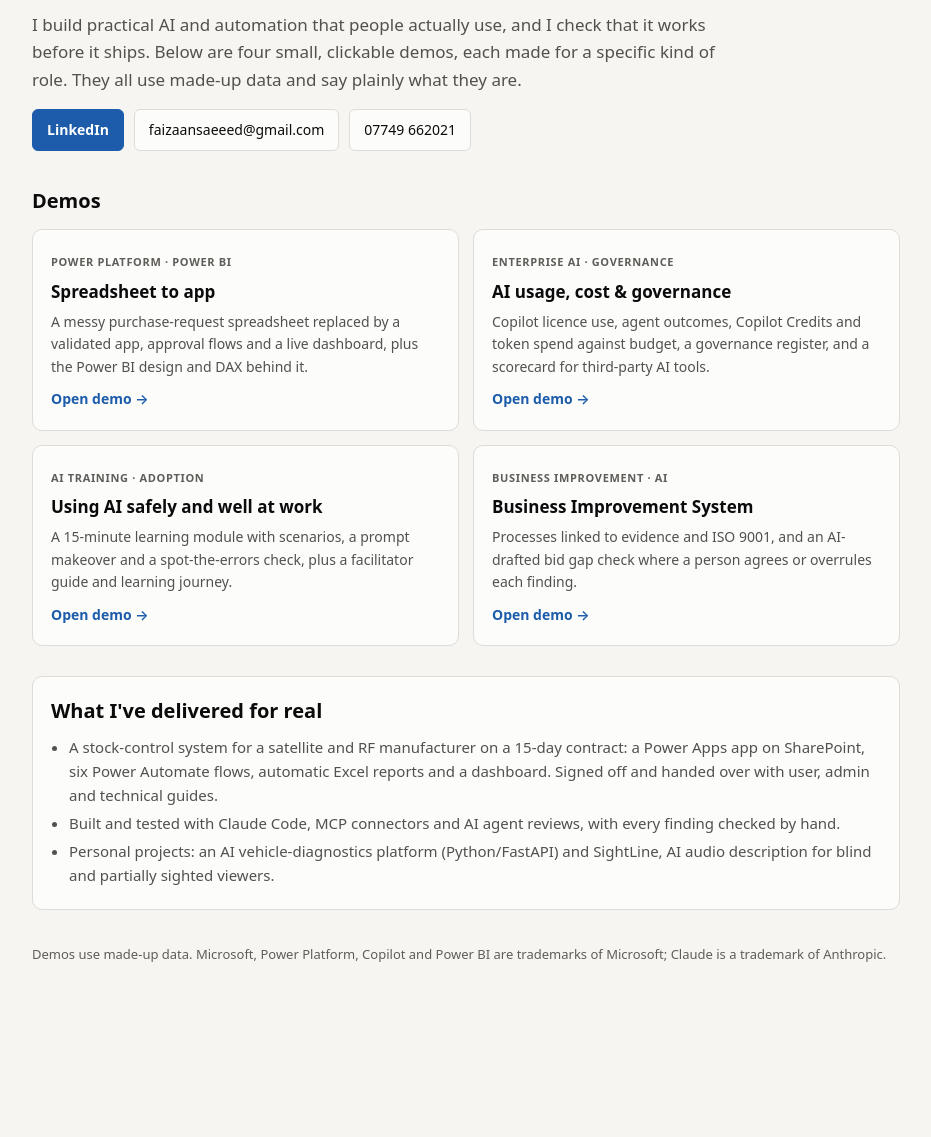
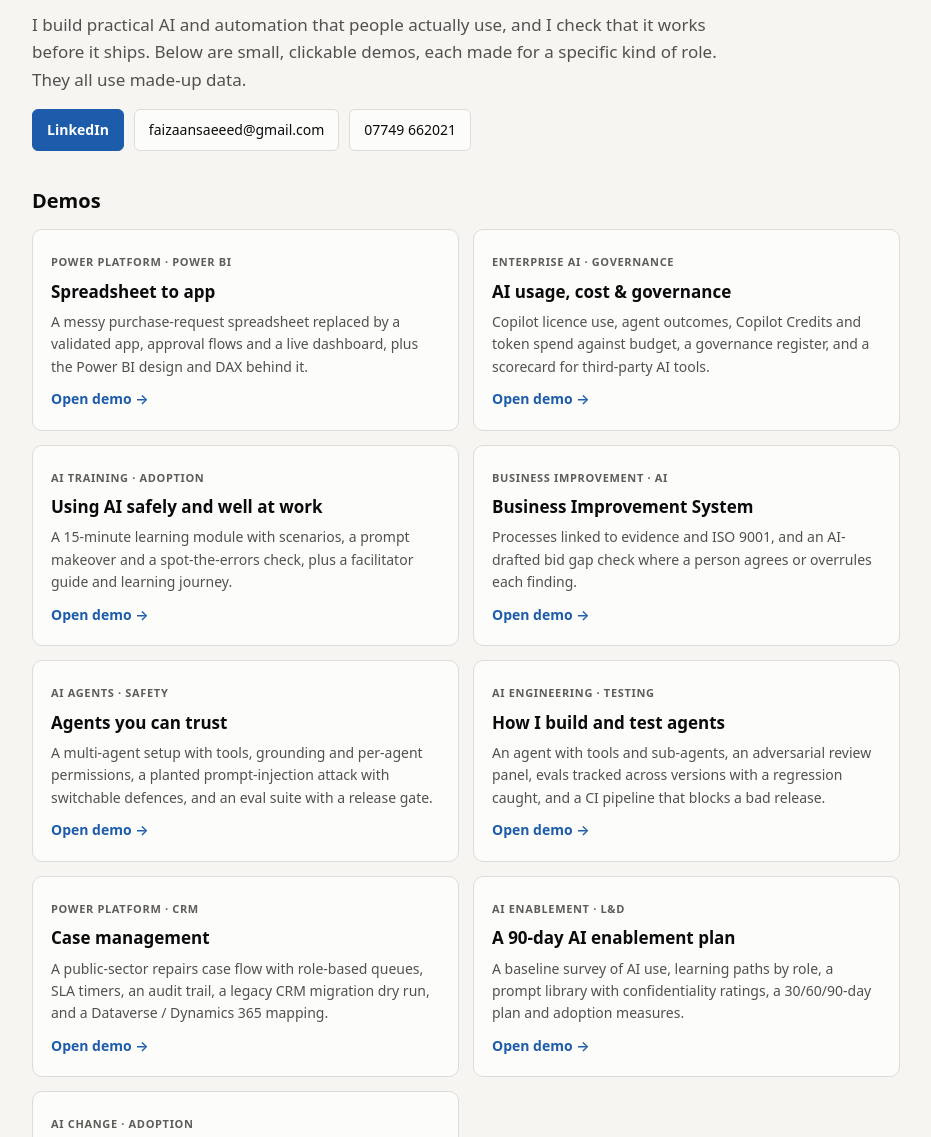
Before and after one commit to saeedfzn/saeedfzn.github.io, a plain HTML site: page index.html in a window 1280 px wide. Shown: the part 136-1273 px from the top of the page, without its empty margins (174-1105 px from the left). Before the commit the page ends 1161 px from the top, so only its background shows below. Drawn offline with Linux system fonts and the light colour scheme.

Commit message:
Add five new demos
Co-Authored-By: Claude Opus 5.5 <noreply@anthropic.com>
Claude-Session: https://claude.ai/code/session_01EcGgVpnLFKBqAo6eKzwKQC

```diff
--- a/index.html
+++ b/index.html
@@ -4,9 +4,9 @@
 <meta charset="utf-8">
 <meta name="viewport" content="width=device-width, initial-scale=1">
 <title>Faizaan Saeed</title>
-<meta name="description" content="Faizaan Saeed: AI and Power Platform developer in Swindon, UK. Four clickable demos covering apps and automation, AI governance, AI training and business improvement.">
+<meta name="description" content="Faizaan Saeed: AI and Power Platform developer in Swindon, UK. Clickable demos covering AI agents and testing, apps and automation, AI governance, AI training and adoption, and business improvement.">
 <meta property="og:title" content="Faizaan Saeed: AI & Power Platform demos">
-<meta property="og:description" content="Four clickable demos: spreadsheet to app, AI usage and governance, AI training, and a business improvement system.">
+<meta property="og:description" content="Clickable demos: AI agents and evals, agent testing pipelines, case management, spreadsheet to app, AI governance, AI training and enablement.">
 <meta property="og:type" content="website">
 <style>
 :root{color-scheme:light;--bg:#f6f5f2;--surface:#fcfcfb;--line:#dedcd6;--text:#0b0b0b;--text-2:#52514e;--muted:#5f5d58;--accent:#2a78d6;--accent-ink:#1c5cab;--accent-soft:#e3eefc}
@@ -38,7 +38,7 @@ footer{margin-top:34px;font-size:13px;color:var(--muted)}
 <div class="wrap">
   <h1>Faizaan Saeed</h1>
   <p class="role">AI &amp; Power Platform developer · Swindon, UK</p>
-  <p class="intro">I build practical AI and automation that people actually use, and I check that it works before it ships. Below are four small, clickable demos, each made for a specific kind of role. They all use made-up data and say plainly what they are.</p>
+  <p class="intro">I build practical AI and automation that people actually use, and I check that it works before it ships. Below are small, clickable demos, each made for a specific kind of role. They all use made-up data.</p>
   <div class="links"><a class="primary" href="https://www.linkedin.com/in/faizaan-saeed-ba96a426b">LinkedIn</a><a href="mailto:faizaansaeeed@gmail.com">faizaansaeeed@gmail.com</a><a href="tel:+447749662021">07749 662021</a></div>
 
   <h2>Demos</h2>
@@ -47,6 +47,11 @@ footer{margin-top:34px;font-size:13px;color:var(--muted)}
     <a class="card" href="https://saeedfzn.github.io/ai-usage-governance-demo/"><span class="tag">Enterprise AI · governance</span><h3>AI usage, cost &amp; governance</h3><p>Copilot licence use, agent outcomes, Copilot Credits and token spend against budget, a governance register, and a scorecard for third-party AI tools.</p><span class="go">Open demo →</span></a>
     <a class="card" href="https://saeedfzn.github.io/ai-at-work-training-demo/"><span class="tag">AI training · adoption</span><h3>Using AI safely and well at work</h3><p>A 15-minute learning module with scenarios, a prompt makeover and a spot-the-errors check, plus a facilitator guide and learning journey.</p><span class="go">Open demo →</span></a>
     <a class="card" href="https://saeedfzn.github.io/business-improvement-system-demo/"><span class="tag">Business improvement · AI</span><h3>Business Improvement System</h3><p>Processes linked to evidence and ISO 9001, and an AI-drafted bid gap check where a person agrees or overrules each finding.</p><span class="go">Open demo →</span></a>
+    <a class="card" href="https://saeedfzn.github.io/agent-eval-safety-demo/"><span class="tag">AI agents · safety</span><h3>Agents you can trust</h3><p>A multi-agent setup with tools, grounding and per-agent permissions, a planted prompt-injection attack with switchable defences, and an eval suite with a release gate.</p><span class="go">Open demo →</span></a>
+    <a class="card" href="https://saeedfzn.github.io/agent-testing-pipeline-demo/"><span class="tag">AI engineering · testing</span><h3>How I build and test agents</h3><p>An agent with tools and sub-agents, an adversarial review panel, evals tracked across versions with a regression caught, and a CI pipeline that blocks a bad release.</p><span class="go">Open demo →</span></a>
+    <a class="card" href="https://saeedfzn.github.io/case-management-demo/"><span class="tag">Power Platform · CRM</span><h3>Case management</h3><p>A public-sector repairs case flow with role-based queues, SLA timers, an audit trail, a legacy CRM migration dry run, and a Dataverse / Dynamics 365 mapping.</p><span class="go">Open demo →</span></a>
+    <a class="card" href="https://saeedfzn.github.io/ai-enablement-plan-demo/"><span class="tag">AI enablement · L&amp;D</span><h3>A 90-day AI enablement plan</h3><p>A baseline survey of AI use, learning paths by role, a prompt library with confidentiality ratings, a 30/60/90-day plan and adoption measures.</p><span class="go">Open demo →</span></a>
+    <a class="card" href="https://saeedfzn.github.io/charity-ai-adoption-demo/"><span class="tag">AI change · adoption</span><h3>AI adoption at a large charity</h3><p>A change impact and readiness assessment, barrier diagnosis, a pilot-scale-sustain intervention plan, and measures of sustained behaviour change.</p><span class="go">Open demo →</span></a>
   </div>
 
   <div class="real">
```
